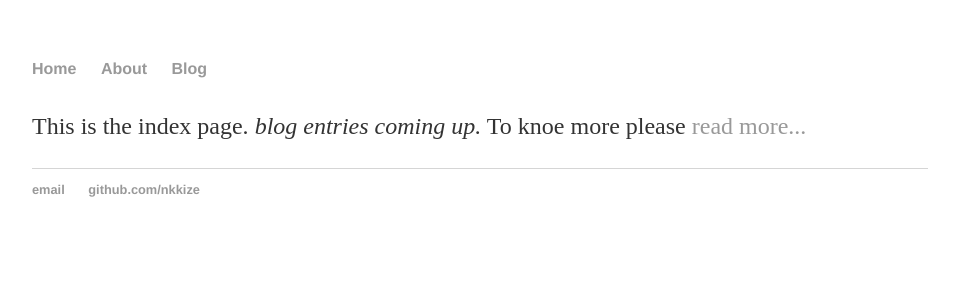
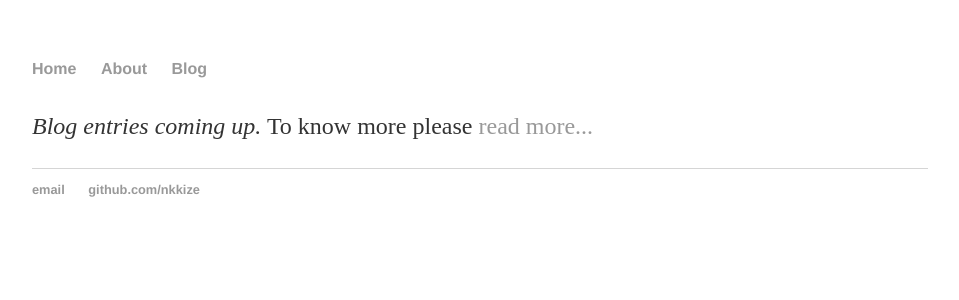
Before and after one commit to nkkize/nkkize.github.io, a Jekyll site: the page built from index.html, in a window 1280 px wide. Shown: the top 300 px of the page, without its empty margins (160-1119 px from the left). Built offline with Jekyll 4.4.1, drawn with Linux system fonts in a browser that asks for light colours.

Commit message:
Update index.html

```diff
--- a/index.html
+++ b/index.html
@@ -4,7 +4,7 @@ title: Home
 ---
 <div class="blurb">
 	<h1></h1>
-	<p>This is the index page.
-		<em>blog entries coming up.</em>
-		To knoe more please <a href="/about">read more...</a></p>
+	<p>
+		<em>Blog entries coming up.</em>
+		To know more please <a href="/about">read more...</a></p>
 </div><!-- /.blurb -->
```
